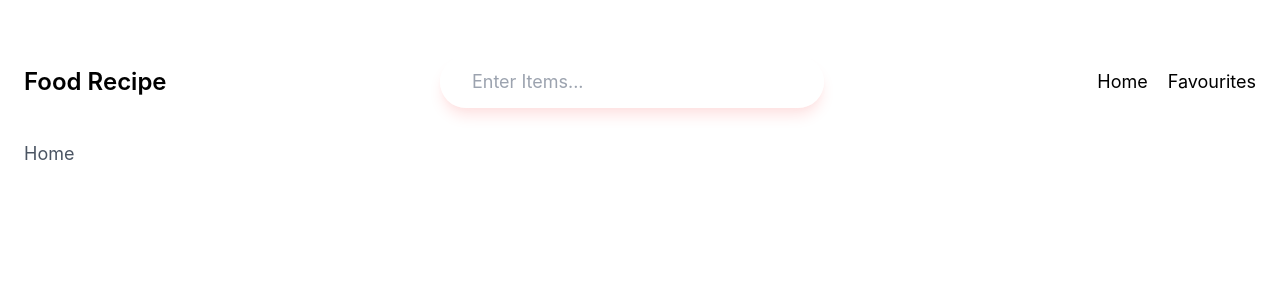
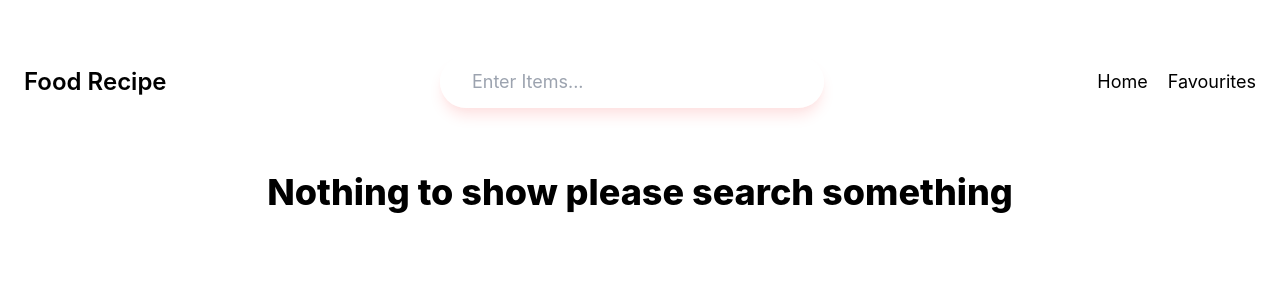
Before and after one commit to JenkinHe/recipe-app-react, a React (Create React App) app in the folder recipe-app/: page / in a window 1280 px wide. Shown: the top 300 px of the page. Built offline with nearby package versions, Linux system fonts and the light colour scheme.

Commit message:
Item list created form data from api
Link used to path to specific recipe item with its specific id

```diff
--- /dev/null
+++ b/recipe-app/src/components/recipe-item/index.jsx
@@ -0,0 +1,20 @@
+import { Link } from "react-router-dom"
+
+
+
+export default function RecipeItem({item}){
+
+    return <div className="flex flex-col w-80 overflow-hidden p-5 bg-white/75 shadow-xl gap-5 border-2 rounded=2xl border-white">
+        <div className="h-40 flex justify-center overflow-hidden items-center rounded-xl">
+            <img src={item?.image_url} alt="recipe item" className="block w-full"/>
+        </div>
+        <div>
+            <span className="text-sm text-cyan-700 font-medium">{item?.publisher}</span>
+            <h3 className="font-bold text-2xl truncate text-black">{item?.title}</h3>
+            <Link  to={`/recipe-item/${item?.id}`}
+            className="text-sm p-3 mt-5 px-8 rounded-lg uppercase font-medium tracking wiser inline-block shadow-md bg-black text-white">Recipe Details</Link>
+        </div>
+    </div>
+
+
+}
--- a/recipe-app/src/context/index.jsx
+++ b/recipe-app/src/context/index.jsx
@@ -8,6 +8,8 @@
 export default function GlobalState({children}){
 
     const [searchParam, setSearchParam] = useState('');
+    const [loading, setLoading] = useState(false);
+    const [ recipeList,setRecipeList]= useState([]);
 
     async function handleSubmit(event){
         event.preventDefault();
@@ -15,14 +17,23 @@
             const response =await fetch(`https://forkify-api.herokuapp.com/api/v2/recipes?search=${searchParam}`);
 
             const data =await response.json()
-            console.log(data);
+            if(data?.data?.recipes){
+                setRecipeList(data?.data?.recipes);
+                setLoading(false)
+                setSearchParam('');
+
+            }
 
         }catch(e){
+            setLoading(false)
+            setSearchParam('');
             console.log(e);
         }
 
     }
 
-    return <GlobalContext.Provider value={{searchParam,setSearchParam,handleSubmit}}>{children}</GlobalContext.Provider>
+    console.log(recipeList)
+
+    return <GlobalContext.Provider value={{searchParam,loading,recipeList,setSearchParam,handleSubmit}}>{children}</GlobalContext.Provider>
 
 }
--- a/recipe-app/src/pages/home/index.jsx
+++ b/recipe-app/src/pages/home/index.jsx
@@ -1,7 +1,23 @@
+import { useContext } from "react"
+import { GlobalContext } from "../../context"
+import RecipeItem from "../../components/recipe-item";
 
 
 
 
 export default function Home(){
-    return <div> Home</div>
+    const {recipeList,loading} =useContext(GlobalContext);
+
+    if(loading) return <div>loading</div>
+
+    return <div className="py-8 container mx-auto flex flex-wrap justify-center gap-10">
+        {
+            recipeList&&recipeList.length>0?
+            recipeList.map((item)=><RecipeItem item={item}/>)
+
+            :<div>
+                <p className="lg:text-4xl text-xl text-center text-black font-extrabold"> Nothing to show please search something</p>
+                </div>
+        }
+    </div>
 }
```
